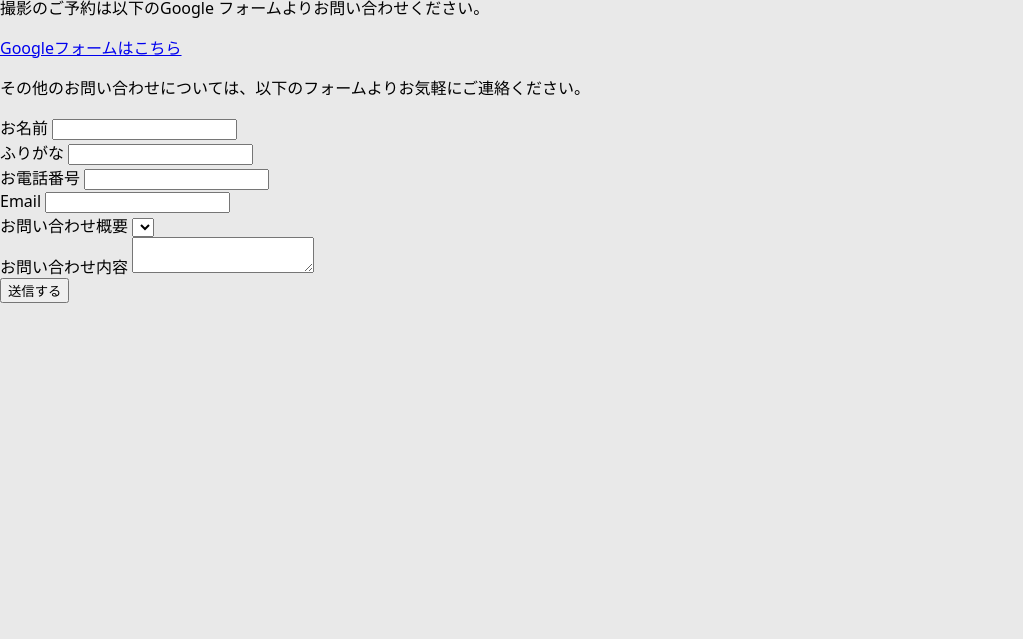
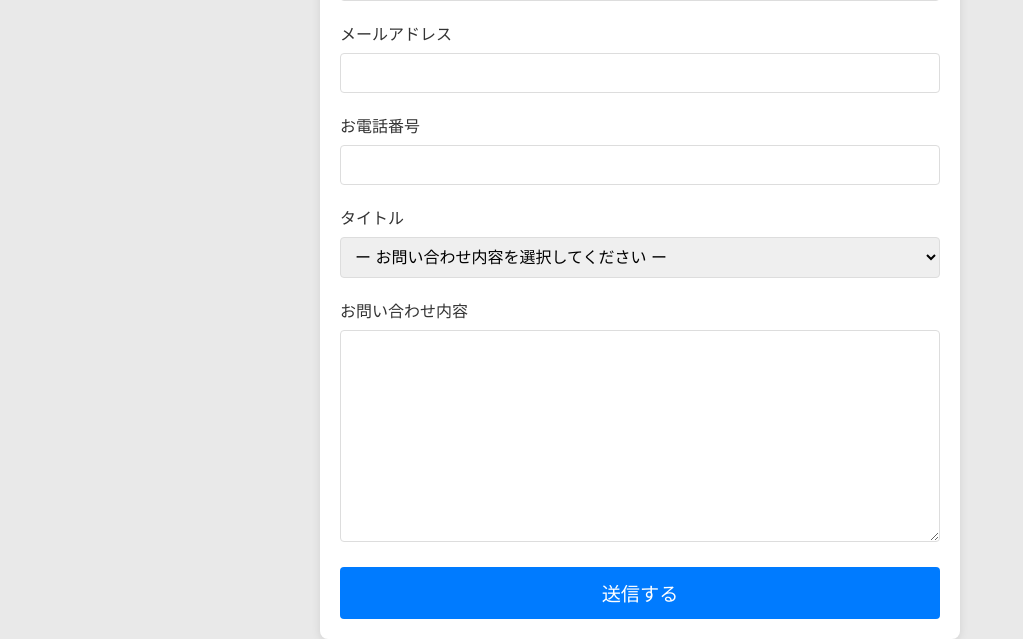
Before and after one commit to satokob/HP_Kaizaki, a Django app: page /contact/ in a window 1280 px wide. Shown: the part 425-1064 px from the top of the page, without its empty margins (0-1023 px from the left). Before the commit the page ends 728 px from the top, so only its background shows below. Run offline with Django 4.2, Linux system fonts and the light colour scheme; lists and menus that the app fills with data are empty; style sheets or scripts are compiled from the project's sources.

Commit message:
contact.html概ね終了、これからメール送信の準備開始

```diff
--- a/contact/forms.py
+++ b/contact/forms.py
@@ -9,6 +9,7 @@ class ContactForm(forms.Form):
     })
     phone = forms.CharField(label='お電話番号', required=False)  # 任意項目
     TITLE_CHOICES = [
+        ('contact', 'ー お問い合わせ内容を選択してください ー'),
         ('wedding', 'ウェディング撮影のお見積もり依頼'),
         ('lesson', 'レッスンのご依頼'),
         ('other', 'その他のご質問'),
--- a/contact/static/contact/css/style.css
+++ b/contact/static/contact/css/style.css
@@ -1,85 +1,106 @@
 @charset "UTF-8";
-/* Contact セクションのスタイリング */
-.contact-header {
-  position: relative;
-  height: 400px;
-  background: url('{% static "images/background.jpg" %}') no-repeat center center/cover;
-  display: flex;
-  justify-content: center;
-  align-items: center;
-  text-align: center;
+/* 基本のスタイル */
+body {
+  font-family: "Arial", sans-serif;
+  margin: 0;
+  padding: 0;
+  background-color: #f4f4f4;
 }
 
-.contact-header .header-content {
-  background: rgba(255, 255, 255, 0.7);
-  padding: 20px 40px;
-  border-radius: 10px;
-}
-
-.contact-header h2 {
-  font-size: 36px;
-  font-weight: bold;
+h1 {
+  font-size: 2.5rem;
+  text-align: center;
+  margin: 20px 0;
   color: #333;
 }
 
-.contact-header p {
-  font-size: 18px;
-  color: #555;
+p {
+  text-align: center;
+  color: #666;
+  font-size: 1rem;
 }
 
-/* フォーム全体のスタイリング */
-.contact-form-container {
-  max-width: 800px;
+/* コンテナ */
+.contact-container {
+  max-width: 600px;
   margin: 0 auto;
-  padding: 40px 20px;
-  background-color: #f9f9f9;
+  padding: 20px;
+  background-color: #fff;
+  box-shadow: 0 2px 10px rgba(0, 0, 0, 0.1);
   border-radius: 8px;
-  box-shadow: 0 4px 12px rgba(0, 0, 0, 0.1);
 }
 
-.contact-form-container form {
-  display: grid;
-  grid-template-columns: 1fr 1fr;
-  grid-gap: 20px;
+/* フォームのラベルと入力欄 */
+.form-row {
+  margin-bottom: 20px;
 }
 
-.contact-form-container .form-group {
-  display: flex;
-  flex-direction: column;
-}
-
-.contact-form-container .form-group label {
+.form-row label {
+  display: block;
+  font-size: 1rem;
   margin-bottom: 8px;
-  font-weight: bold;
   color: #333;
 }
 
-.contact-form-container .form-group input,
-.contact-form-container .form-group textarea,
-.contact-form-container .form-group select {
-  padding: 12px;
-  border: 1px solid #ccc;
-  border-radius: 6px;
-  font-size: 16px;
+.form-row input,
+.form-row textarea,
+.form-row select {
   width: 100%;
+  padding: 10px;
+  font-size: 1rem;
+  border: 1px solid #ddd;
+  border-radius: 4px;
+  box-sizing: border-box;
 }
 
-.contact-form-container .form-group textarea {
-  height: 150px;
+/* エラーメッセージ */
+.error {
+  color: red;
+  font-size: 0.875rem;
+  margin-top: 5px;
 }
 
-.contact-form-container button {
-  grid-column: span 2;
-  padding: 12px 20px;
-  background-color: #007BFF;
+/* 送信ボタン */
+.submit-btn {
+  display: block;
+  width: 100%;
+  padding: 12px;
+  background-color: #007bff;
   color: #fff;
-  font-size: 18px;
+  font-size: 1.2rem;
+  text-align: center;
   border: none;
-  border-radius: 6px;
+  border-radius: 4px;
   cursor: pointer;
   transition: background-color 0.3s ease;
 }
 
-.contact-form-container button:hover {
+.submit-btn:hover {
   background-color: #0056b3;
+}
+
+/* リンク */
+a {
+  color: #007bff;
+  text-decoration: none;
+}
+
+a:hover {
+  text-decoration: underline;
+}
+
+/* レスポンシブ対応 */
+@media (max-width: 600px) {
+  .contact-container {
+    padding: 15px;
+  }
+  h1 {
+    font-size: 2rem;
+  }
+  p {
+    font-size: 0.9rem;
+  }
+  .submit-btn {
+    font-size: 1rem;
+  }
 }/*# sourceMappingURL=style.css.map */
--- a/contact/static/contact/scss/pages/_contact.scss
+++ b/contact/static/contact/scss/pages/_contact.scss
@@ -1,55 +1,108 @@
-form {
-  width: 70%;
-  margin: 0 auto;
-}
-.form-row {
-  display: flex;
-  align-items: center;
-  padding: 20px;
-  border-bottom: 1px solid #f2f4f5;
-}
-.form-row:last-child {
-  border-bottom: none;
-}
-.form-label {
-  display: flex;
-  align-items: center;
-  width: 250px;
-}
-.form-label label {
-  font-weight: bold;
-}
-.form-label span {
-  margin-left: 10px;
-  padding: 2px 6px;
-  border-radius: 3px;
-  font-size: 12px;
-  font-weight: bold;
-  color: #fff;
-  background-color: #166ab5;
+/* 基本のスタイル */
+body {
+  font-family: 'Arial', sans-serif;
+  margin: 0;
+  padding: 0;
+  background-color: #f4f4f4;
 }
 
-input, textarea, select {
-  background-color: #f2f4f5;
+h1 {
+  font-size: 2.5rem;
+  text-align: center;
+  margin: 20px 0;
+  color: #333;
+}
+
+p {
+  text-align: center;
+  color: #666;
+  font-size: 1rem;
+}
+
+/* コンテナ */
+.contact-container {
+  max-width: 600px;
+  margin: 0 auto;
+  padding: 20px;
+  background-color: #fff;
+  box-shadow: 0 2px 10px rgba(0, 0, 0, 0.1);
+  border-radius: 8px;
+}
+
+/* フォームのラベルと入力欄 */
+.form-row {
+  margin-bottom: 20px;
+}
+
+.form-row label {
+  display: block;
+  font-size: 1rem;
+  margin-bottom: 8px;
+  color: #333;
+}
+
+.form-row input,
+.form-row textarea,
+.form-row select {
+  width: 100%;
+  padding: 10px;
+  font-size: 1rem;
+  border: 1px solid #ddd;
+  border-radius: 4px;
+  box-sizing: border-box;
+}
+
+/* エラーメッセージ */
+.error {
+  color: red;
+  font-size: 0.875rem;
+  margin-top: 5px;
+}
+
+/* 送信ボタン */
+.submit-btn {
+  display: block;
+  width: 100%;
+  padding: 12px;
+  background-color: #007bff;
+  color: #fff;
+  font-size: 1.2rem;
+  text-align: center;
   border: none;
-  border-radius: 3px;
-  padding: 15px 20px;
-  font-size: 16px;
-  color: #333;
-  flex-grow: 1;
+  border-radius: 4px;
+  cursor: pointer;
+  transition: background-color 0.3s ease;
 }
-input::placeholder,
-textarea::placeholder {
-  color: #999;
-  font-size: 14px;
+
+.submit-btn:hover {
+  background-color: #0056b3;
 }
-button {
-  cursor: pointer;
-  margin-top: 30px;
-  padding: 15px 45px;
-  border: none;
-  border-radius: 3px;
-  color: #fff;
-  font-weight: bold;
-  background-color: #166ab5;
+
+/* リンク */
+a {
+  color: #007bff;
+  text-decoration: none;
 }
+
+a:hover {
+  text-decoration: underline;
+}
+
+/* レスポンシブ対応 */
+@media (max-width: 600px) {
+  .contact-container {
+    padding: 15px;
+  }
+
+  h1 {
+    font-size: 2rem;
+  }
+
+  p {
+    font-size: 0.9rem;
+  }
+
+  .submit-btn {
+    font-size: 1rem;
+  }
+}
--- a/contact/templates/contact/contact.html
+++ b/contact/templates/contact/contact.html
@@ -6,63 +6,41 @@
     <meta charset="UTF-8">
     <meta name="viewport" content="width=device-width, initial-scale=1.0">
     <title>お問い合わせ</title>
-    <link rel="stylesheet" href="{% static 'css/style.css' %}">
+    <link rel="stylesheet" href="{% static 'contact/css/style.css' %}">
+
+    <link rel="stylesheet" href="{% static 'home/css/style.css' %}">
+
 </head>
 <body>
+    {% include 'header.html' %}
 
-<section class="contact-header">
-    <img src="{% static 'images/background.jpg' %}" alt="背景画像">
-    <div class="header-content">
-        <h2>お問い合わせ</h2>
+    <div class="contact-container">
+        <h1>お問い合わせ</h1>
         <p>～コンタクト～</p>
-    </div>
-</section>
 
-<div class="contact-form-container">
-    <p>撮影のご予約は以下のGoogle フォームよりお問い合わせください。</p>
-    <a href="https://docs.google.com/forms/d/e/1FAIpQLSdPAWTGLGWkHL4QBdSx-3jM7ZyJOJsrYQnt2_Tx7EUeKv_EGQ/viewform" class="google-form-link">Googleフォームはこちら</a>
+        <div class="contact-form-wrapper">
+            <p>撮影のご予約は以下のGoogleフォームよりお問い合わせください。<br>
+            <a href="https://docs.google.com/forms">Googleフォームはこちら</a></p>
 
             <p>その他のお問い合わせについては、以下のフォームよりお気軽にご連絡ください。</p>
 
-    <form method="post" action="{% url 'contact' %}" class="contact-form">
+            <form method="post" action="{% url 'contact' %}">
                 {% csrf_token %}
-        <div class="form-group">
-            <label for="id_name">お名前</label>
-            <input type="text" id="id_name" name="name" value="{{ form.name.value }}" required>
+
+                <!-- フォームフィールドをループで自動的に表示 -->
+                {% for field in form %}
+                <div class="form-row">
+                    <label for="{{ field.id_for_label }}">{{ field.label }}</label>
+                    {{ field }}
+                    {% if field.errors %}
+                        <div class="error">{{ field.errors }}</div>
+                    {% endif %}
                 </div>
-
-        <div class="form-group">
-            <label for="id_kana">ふりがな</label>
-            <input type="text" id="id_kana" name="kana" value="{{ form.kana.value }}" required>
-        </div>
-
-        <div class="form-group">
-            <label for="id_phone">お電話番号</label>
-            <input type="text" id="id_phone" name="phone" value="{{ form.phone.value }}">
-        </div>
-
-        <div class="form-group">
-            <label for="id_email">Email</label>
-            <input type="email" id="id_email" name="email" value="{{ form.email.value }}" required>
-        </div>
-
-        <div class="form-group">
-            <label for="id_title">お問い合わせ概要</label>
-            <select id="id_title" name="title" required>
-                {% for choice in form.title.field.choices %}
-                <option value="{{ choice.0 }}">{{ choice.1 }}</option>
                 {% endfor %}
-            </select>
-        </div>
-
-        <div class="form-group">
-            <label for="id_message">お問い合わせ内容</label>
-            <textarea id="id_message" name="message" required>{{ form.message.value }}</textarea>
-        </div>
 
                 <button type="submit" class="submit-btn">送信する</button>
             </form>
         </div>
-
+    </div>
 </body>
 </html>
--- a/contact/views.py
+++ b/contact/views.py
@@ -1,4 +1,13 @@
 from django.shortcuts import render
+from .forms import ContactForm
 
 def contact(request):
-  return render(request, 'contact/contact.html')
+  if request.method == 'POST':
+    form = ContactForm(request.POST)
+    if form.is_calid():
+      pass
+
+  else:
+    form = ContactForm()
+
+  return render(request, 'contact/contact.html', {'form' : form})
--- a/news/templates/news/news.html
+++ b/news/templates/news/news.html
@@ -6,7 +6,7 @@
     <meta charset="UTF-8">
     <meta name="viewport" content="width=device-width, initial-scale=1.0">
     <title>News</title>
-    <link rel="stylesheet" href="{% static 'css/style.css' %}">
+    <link rel="stylesheet" href="{% static 'news/css/style.css' %}">
     <link rel="stylesheet" href="{% static 'home/css/style.css' %}">
     <script type="text/javascript" src="https://code.jquery.com/jquery-1.9.1.js"></script>
     <script src="{% static 'home/js/home.js' %}"></script>
--- a/static_pages/plan/static/plan/scss/css/plan.css
+++ b/static_pages/plan/static/plan/css/style.css
@@ -57,4 +57,4 @@
 .plan__items__item-details p {
   font-size: 1rem;
   margin: 5px 0;
-}/*# sourceMappingURL=plan.css.map */
+}/*# sourceMappingURL=style.css.map */
--- a/static_pages/plan/static/plan/scss/style.scss
+++ b/static_pages/plan/static/plan/scss/style.scss
@@ -1 +1 @@
-@use "pages/plas.scss";
+@use "pages/plan.scss";
```
Also changed, not shown: HP_Kaizaki/settings.py (+5 -5 lines), static_pages/plan/static/plan/scss/pages/_plan.scss (renamed from static_pages/plan/static/plan/scss/pages/plan.scss), 3 other files. Lines whose indentation alone changed are shown as unchanged.
